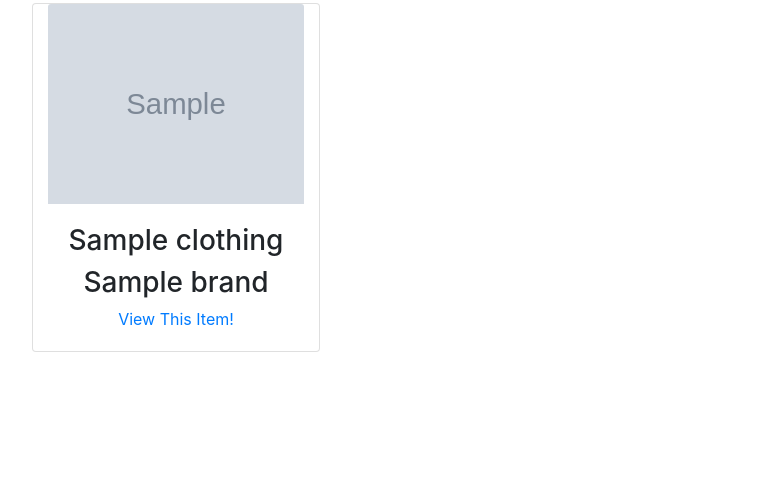
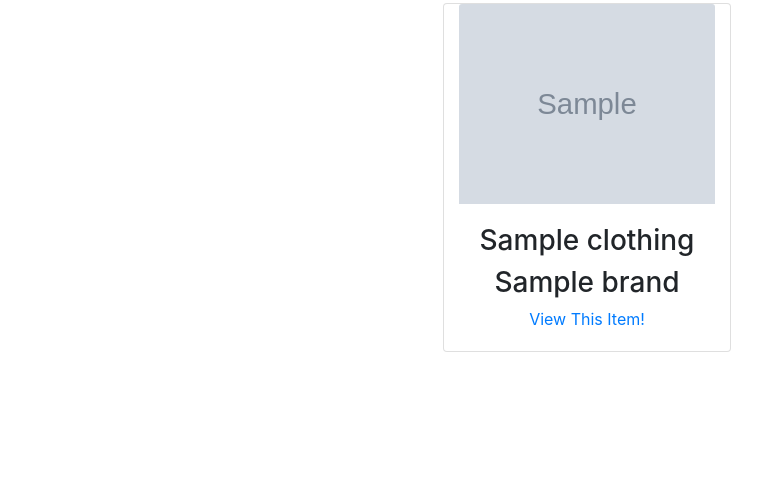
Before and after one commit to clenberger/SWDB, a Flask app: page / in a window 1280 px wide. Shown: the part 818-1321 px from the top of the page, without its empty margins (53-815 px from the left). Before the commit the page ends 1170 px from the top, so only its background shows below. Run offline with Flask 2, Linux system fonts and the light colour scheme; grey boxes marked "Sample" are stand-in pictures; a database or web service that is not in the repository returns one stand-in record (values such as "Sample title"); some libraries are stand-ins or nearby versions.

Commit message:
Updating UI/UX

```diff
--- a/templates/clothing_index.html
+++ b/templates/clothing_index.html
@@ -14,8 +14,8 @@
 
     {% for item in clothing_db %}
     <div class="container">
-        <div class="row align-items-start">
-            <div class="card-columns">
+        <div class="row">
+            <div class="col">
                 <div class="mh-100" style="height: 500px;">
                     <div class="card container text-center mt-1" style="width: 18rem;">
                         <img src="{{item.image}}" class="card-img-top" width="200" height="200">
```
